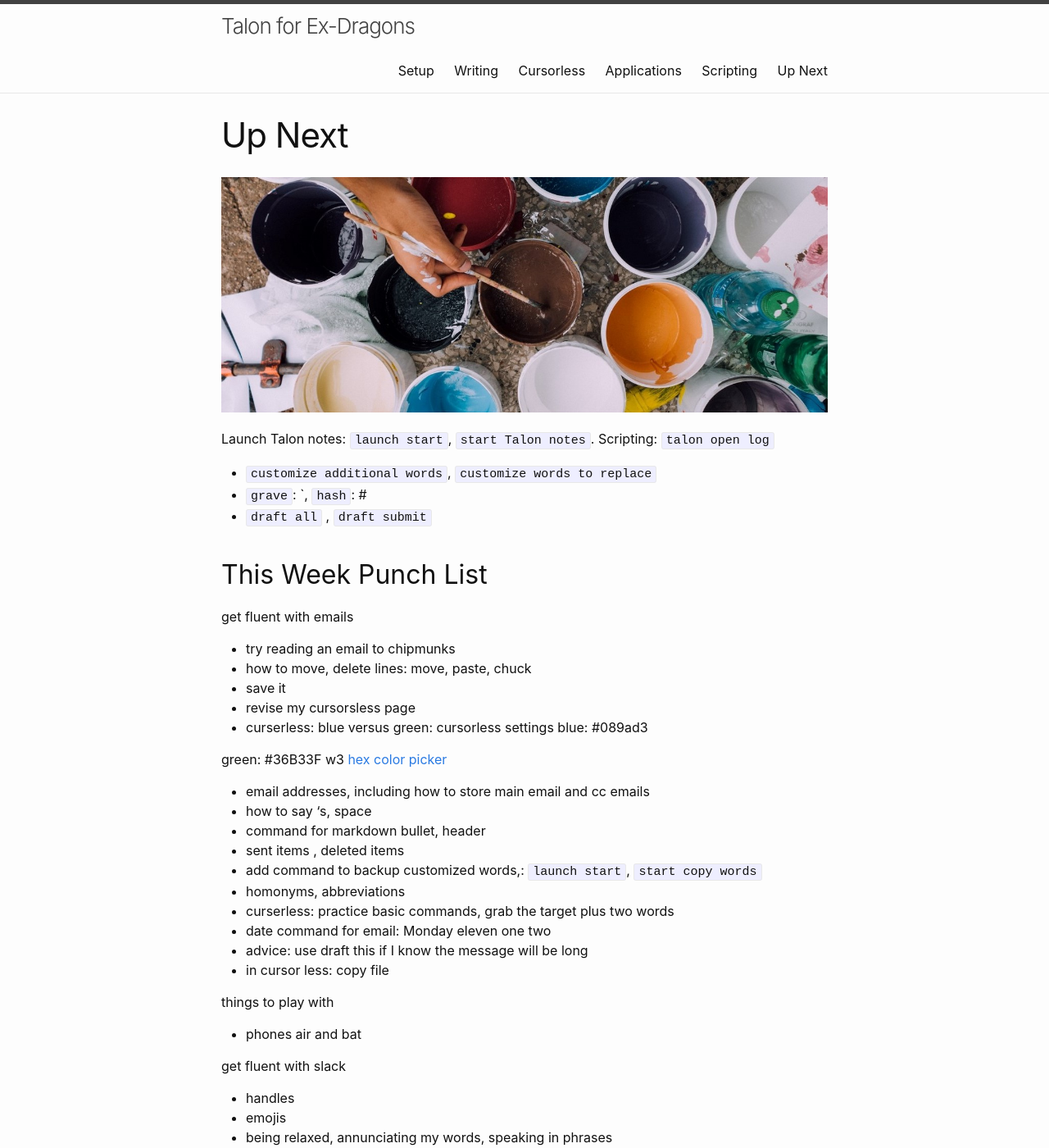
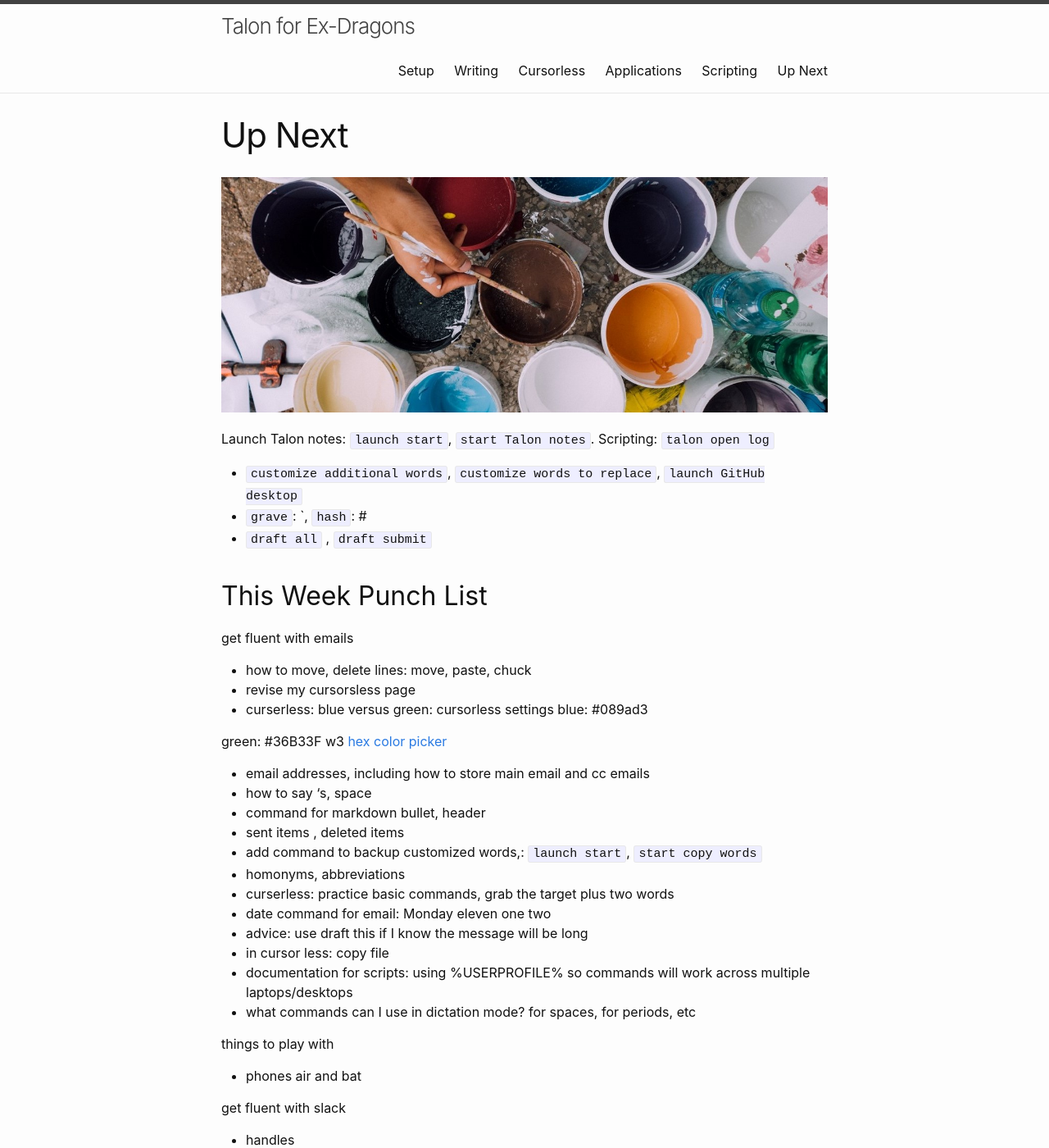
Before and after one commit to aschneiderman/talon-notes, a Jekyll site: the page built from pages/up-next.md, in a window 1280 px wide and 1400 px high. Shown: the whole window at 82% size. Built offline with Jekyll 4.4.1, drawn with Linux system fonts in a browser that asks for light colours.

Commit message:
more stuff

```diff
--- a/pages/up-next.md
+++ b/pages/up-next.md
@@ -5,7 +5,7 @@ image: hand-paid-cans-36464-pxh2.jpg
 ---
 
 Launch Talon notes: `launch start`, `start Talon notes`.  Scripting: `talon open log`
-- `customize additional words`, `customize words to replace`
+- `customize additional words`, `customize words to replace`, `launch GitHub desktop`
 - `grave`: \`, `hash`: #
 - `draft all` , `draft submit`
 
@@ -14,9 +14,7 @@ Launch Talon notes: `launch start`, `start Talon notes`.  Scripting: `talon open
 ## This Week Punch List
 
 get fluent with emails
-- try reading an email to chipmunks
 - how to move, delete lines: move, paste, chuck
-- save it
 - revise my cursorsless page
 - curserless: blue versus green: cursorless settings
 blue:
@@ -35,6 +33,8 @@ w3 [hex color picker](https://www.w3schools.com/colors/colors_picker.asp)
 - date command for email: Monday eleven one two
 - advice: use draft this if I know the message will be long
 - in cursor less: copy file
+- documentation for scripts: using %USERPROFILE% so commands will work across multiple laptops/desktops
+- what commands can I use in dictation mode? for spaces, for periods, etc
 
 
 things to play with
```
Also changed, not shown: pages/writing-test.md (added, +18 -0 lines).
